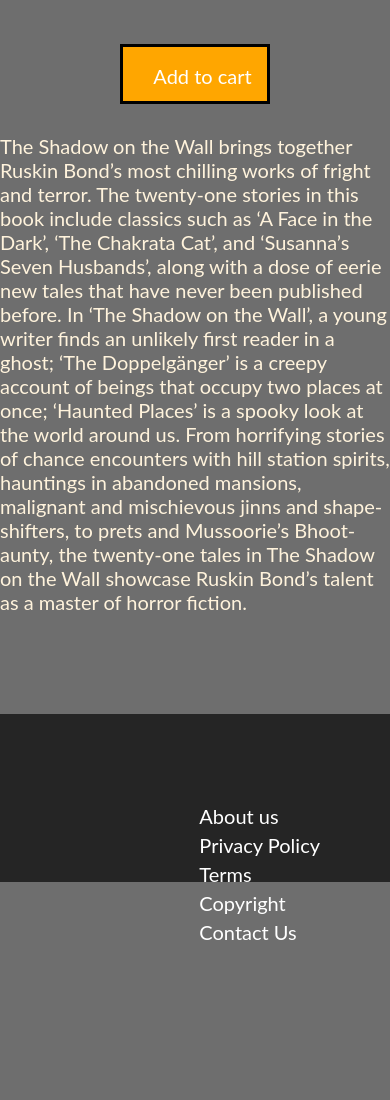
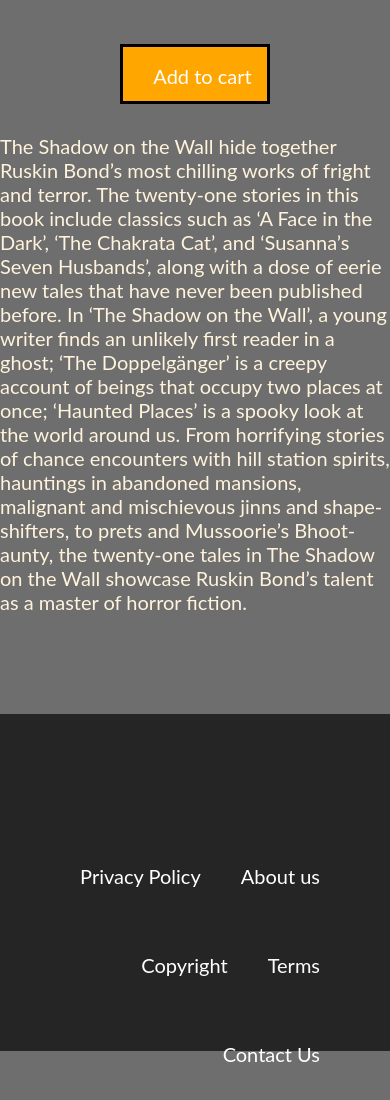
Before and after one commit to lotumo123/Static_book_store_web, a plain HTML site: page Sub-page/BookDetails.html in a window 390 px wide. Shown: the part 857-1957 px from the top of the page. Before the commit the page ends 1806 px from the top, so only its background shows below. Drawn offline with Linux system fonts and the light colour scheme.

Commit message:
First Commit

```diff
--- a/Sub-page/BookDetails.html
+++ b/Sub-page/BookDetails.html
@@ -26,7 +26,7 @@
 
    <section class="detail-img">
         <div class="path">
-            <p><a href="/index.html">Home</a> <span> > </span> <a href="./Romantic_cat.html">Romantic</a> <span> > </span> The Shadow On The Wall</p>
+            <p><a href="../index.html">Home</a> <span> > </span> <a href="./Romantic_cat.html">Romantic</a> <span> > </span> The Shadow On The Wall</p>
         </div>
 
         <div class="Book-img">
@@ -46,7 +46,7 @@
         </div>
 
         <div class="summary">
-            <p>The Shadow on the Wall brings together Ruskin Bond’s most chilling works of fright and terror. The twenty-one stories in this book include classics such as ‘A Face in the Dark’, ‘The Chakrata Cat’, and ‘Susanna’s Seven Husbands’, along with a dose of eerie new tales that have never been published before. In ‘The Shadow on the Wall’, a young writer finds an unlikely first reader in a ghost; ‘The Doppelgänger’ is a creepy account of beings that occupy two places at once; ‘Haunted Places’ is a spooky look at the world around us.
+            <p>The Shadow on the Wall hide together Ruskin Bond’s most chilling works of fright and terror. The twenty-one stories in this book include classics such as ‘A Face in the Dark’, ‘The Chakrata Cat’, and ‘Susanna’s Seven Husbands’, along with a dose of eerie new tales that have never been published before. In ‘The Shadow on the Wall’, a young writer finds an unlikely first reader in a ghost; ‘The Doppelgänger’ is a creepy account of beings that occupy two places at once; ‘Haunted Places’ is a spooky look at the world around us.
 
                 From horrifying stories of chance encounters with hill station spirits, hauntings in abandoned mansions, malignant and mischievous jinns and shape-shifters, to prets and Mussoorie’s Bhoot-aunty, the twenty-one tales in The Shadow on the Wall showcase Ruskin Bond’s talent as a master of horror fiction.</p>
         </div>
--- a/resources/CSS/queries.css
+++ b/resources/CSS/queries.css
@@ -17,16 +17,16 @@
         margin-top: 80px;
     }
 
+    footer{
+        height: 40vh;
+    }
     .in-footer ul{
-       display: flex;
-       flex-direction: column;
-       float: right;
-       margin-bottom: 0;
-       margin-top: -60px;
+        display: block;
     }
 
     .in-footer ul li{
         padding-bottom: 5px;
+        margin-bottom: 60px;
         font-size: 100%;
     }
 
```
